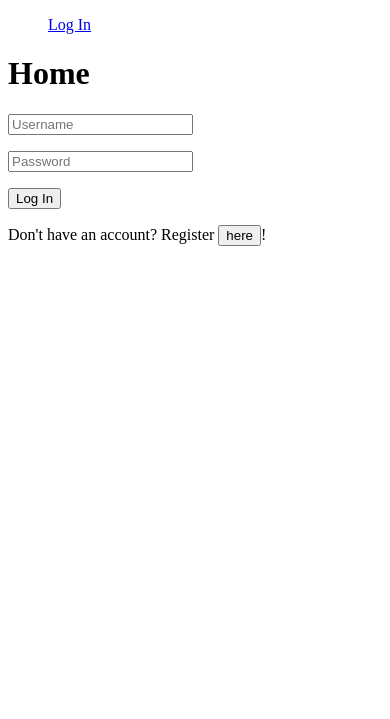
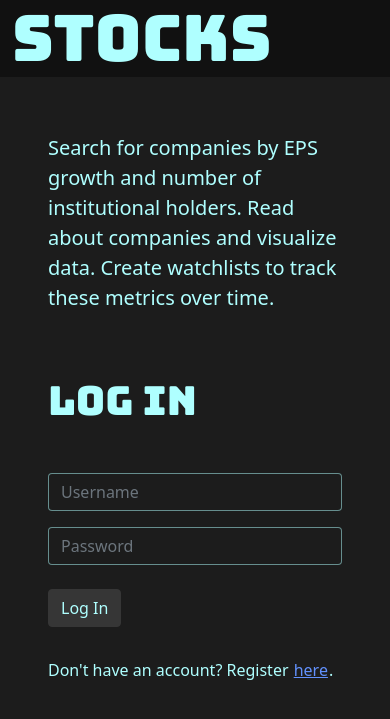
Before and after one commit to nrudzis/Capstone_1, a Flask app: page /home in a window 390 px wide. Shown: the top 719 px of the page. Run offline with Flask 2, Linux system fonts and the light colour scheme.

Commit message:
added initial styles for responsive layout and login/register page with Google Fonts and modified Bootstrap.

```diff
--- /dev/null
+++ b/static/main.css
@@ -0,0 +1,67 @@
+body {
+  background-color: #1c1c1c;
+
+}
+
+nav {
+  background-color: #111111;
+
+}
+
+h1 {
+  font-family: 'Bungee', cursive;
+  font-size: 4rem;
+  color: #afffff;
+}
+
+h2 {
+  font-family: 'Bungee', cursive;
+  font-size: 2.5rem;
+  color: #afffff;
+}
+
+p {
+  color: #afffff;
+}
+
+.form-control {
+  color: #afffff;
+  background-color: #1c1c1c;
+  border: 1px solid rgba(175, 255, 255, .5);
+  border-radius: 0.25rem;
+}
+
+.form-control:hover, .form-control:focus {
+  color: #afffff;
+  background-color: #363636;
+  border: 1px solid #363636;
+  box-shadow: 2px 2px 3px #161616, 0px 0px 3px #161616, -2px 2px 3px #161616, 0px 0px 3px #161616;
+  transition: background-color .2s ease-in-out, border-color .2s ease-in-out;
+}
+
+.form-error {
+  color: #ff0087;
+}
+
+.btn-outline-light {
+  color: #afffff;
+  background-color: #363636;
+  border: 1px solid #363636;
+  border-radius: 0.25rem;
+}
+
+.btn-outline-light:hover, .btn-outline-light:focus {
+  color: #afffff;
+  background-color: #363636;
+  border: 1px solid rgba(175, 255, 255, .5);
+  box-shadow: none;
+}
+
+.btn-link {
+  color: #6291fd;
+}
+
+.btn-link:hover, .btn-link:focus {
+  color: #8baeff;
+  box-shadow: none;
+}
--- a/templates/base.html
+++ b/templates/base.html
@@ -2,12 +2,19 @@
 <html lang="en">
 <head>
   <meta charset="UTF-8">
+  <link href="https://cdn.jsdelivr.net/npm/bootstrap@5.2.2/dist/css/bootstrap.min.css" rel="stylesheet" integrity="sha384-Zenh87qX5JnK2Jl0vWa8Ck2rdkQ2Bzep5IDxbcnCeuOxjzrPF/et3URy9Bv1WTRi" crossorigin="anonymous">
+  <link rel="preconnect" href="https://fonts.googleapis.com">
+  <link rel="preconnect" href="https://fonts.gstatic.com" crossorigin>
+  <link rel="stylesheet" href="https://fonts.googleapis.com/css2?family=Bungee&display=swap">
+  <link rel="stylesheet" href={{ url_for('static', filename='main.css') }}>
   <title>Stocks - {% block title %}{% endblock %}</title>
 </head>
 <body>
   <nav>
+    <div class="container-fluid">
+      <a class="navbar-brand" href="{{ url_for('show_home') }}"><h1>Stocks</h1></a>
+      {% if 'username' in session %}
       <ul>
-      {% if 'username' in session %}
         <li style="display: inline">
           <a href="{{ url_for('show_home') }}">Home</a>
         </li>
@@ -22,12 +29,9 @@
             <input type="submit" value="Log Out">
           </form>
         </li>
-      {% else %}
-      <li style="display: inline">
-        <a href="{{ url_for('show_home') }}">Log In</a>
-      </li>
+      </ul>
       {% endif %}
-    </ul>
+    </div>
   </nav>
   {% with messages = get_flashed_messages() %}
   {% if messages %}
@@ -41,9 +45,10 @@
   </ul>
   {% endif %}
   {% endwith %}
-  <h1>{% block h1 %}Stocks - {% endblock %}</h1>
+  <div class="container-lg">
     {% block content %}
     {% endblock %}
+  </div>
 </body>
 <script src="https://code.jquery.com/jquery-3.6.1.min.js" integrity="sha256-o88AwQnZB+VDvE9tvIXrMQaPlFFSUTR+nldQm1LuPXQ=" crossorigin="anonymous"></script>
 {% block scripts %}
--- a/templates/logged-in-home.html
+++ b/templates/logged-in-home.html
@@ -2,6 +2,7 @@
 {% block title %}Home{% endblock %}
 {% block h1 %}Home{% endblock %}
 {% block content %}
+<div class="col col-xs-auto col-xl-10 col-xxl-8 p-5">
   <div id="multiple-search-form-section">
     <h2>Search By Multiple</h2>
     <form action="{{ url_for('show_results') }}" id="multiple-search-form" method="get">
@@ -39,6 +40,7 @@
     </form>
     <button id="multiple-search-form-section-show">Multiple Search</button>
   </div>
+</div>
 {% endblock %}
 {% block scripts %}
 <script src={{ url_for('static', filename='forms.js') }}></script>
--- a/templates/logged-out-home.html
+++ b/templates/logged-out-home.html
@@ -2,33 +2,48 @@
 {% block title %}Home{% endblock %}
 {% block h1 %}Home{% endblock %}
 {% block content %}
+<div class="row justify-content-center">
+  <div class="col col-xs-auto col-xl-10 col-xxl-8 px-5 pt-5 pb-0">
+    <p class="lead">Search for companies by EPS growth and number of institutional holders. Read about companies and visualize data. Create watchlists to track these metrics over time.</p>
+  </div>
+</div>
+<div class="row justify-content-center">
+  <div class="col col-xs-auto col-sm-9 col-md-8 col-lg-7 col-xl-6 col-xxl-5 px-5 pt-5 pb-0">
     <div id="login-form-section">
+      <h2 class="mb-5">Log In</h2>
       <form action="{{ url_for('show_home') }}" method="post">
         {{ login_form.hidden_tag()}}
         {% for field in login_form if field.widget.input_type != 'hidden' %}
-    <p>
-      {{ field }}
+        {% if field.widget.input_type != 'submit' %}
+          {{ field(class_="form-control mt-3") }}
+        {% else %}
+          {{ field(class_="btn btn-outline-light my-4") }}
+        {% endif %}
         {% for e in field.errors %}
-      <small class="form-error">{{ e }}</small>
+        <small class="form-error d-block">{{ e }}</small>
         {% endfor %}
-    </p>
         {% endfor %}
       </form>
-  <p>Don't have an account? Register <button id="register-form-section-show">here</button>!</p>
+      <p><span class="d-inline align-middle">Don't have an account? Register </span><button id="register-form-section-show" class="btn btn-link px-0">here</button><span class="d-inline-block align-middle">.</span></p>
     </div>
     <div id="register-form-section" style="display: none">
+      <h2 class="mb-5">Register</h2>
       <form action="{{ url_for('show_home') }}" method="post">
         {{ register_form.hidden_tag() }}
         {% for field in register_form if field.widget.input_type != 'hidden' %}
-    <p>
-      {{ field }}
+        {% if field.widget.input_type != 'submit' %}
+          {{ field(class_="form-control mt-3") }}
+        {% else %}
+          {{ field(class_="btn btn-outline-light my-4") }}
+        {% endif  %}
         {% for e in field.errors %}
-      <small class="form-error">{{ e }}</small>
+        <small class="form-error d-block">{{ e }}</small>
         {% endfor %}
-    </p>
         {% endfor %}
       </form>
-  <p>Already have an account? Log in <button id="login-form-section-show">here</button>!</p>
+      <p><span class="d-inline align-middle">Already have an account? Log in </span><button id="login-form-section-show" class="btn btn-link px-0">here</button><span class="d-inline-block align-middle">.</span></p>
+    </div>
+  </div>
 </div>
 {% endblock %}
 {% block scripts %}
--- a/templates/search-results.html
+++ b/templates/search-results.html
@@ -2,6 +2,7 @@
 {% block title %}Search Results{% endblock %}
 {% block h1 %}Search Results{% endblock %}
 {% block content %}
+<div class="col col-xs-auto col-xl-10 col-xxl-8 p-5">
   <div id="search-results-section">
     {% if companies %}
     <ul>
@@ -32,6 +33,7 @@
     </form>
     <button id="watchlist-form-section-hide">Cancel</button>
   </div>
+</div>
 {% endblock %}
 {% block scripts %}
 <script src={{ url_for('static', filename='forms.js') }}></script>
```
Lines whose indentation alone changed are shown as unchanged.
